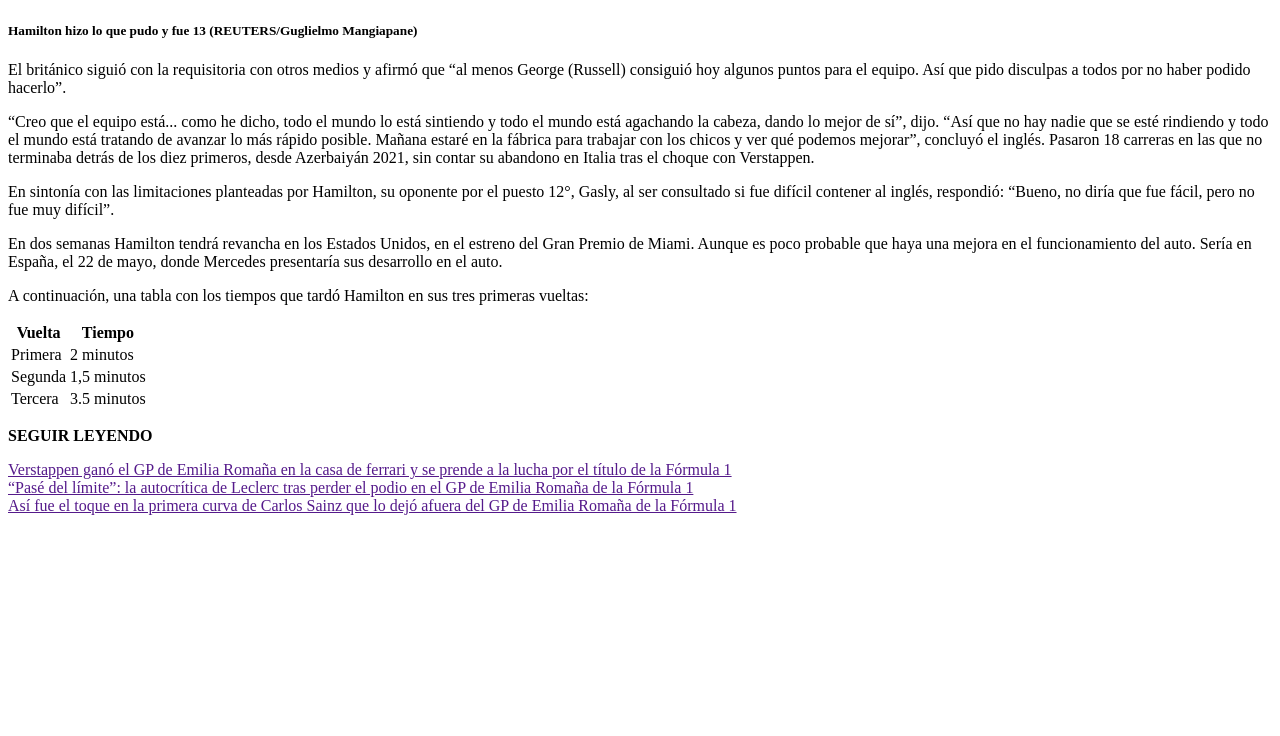
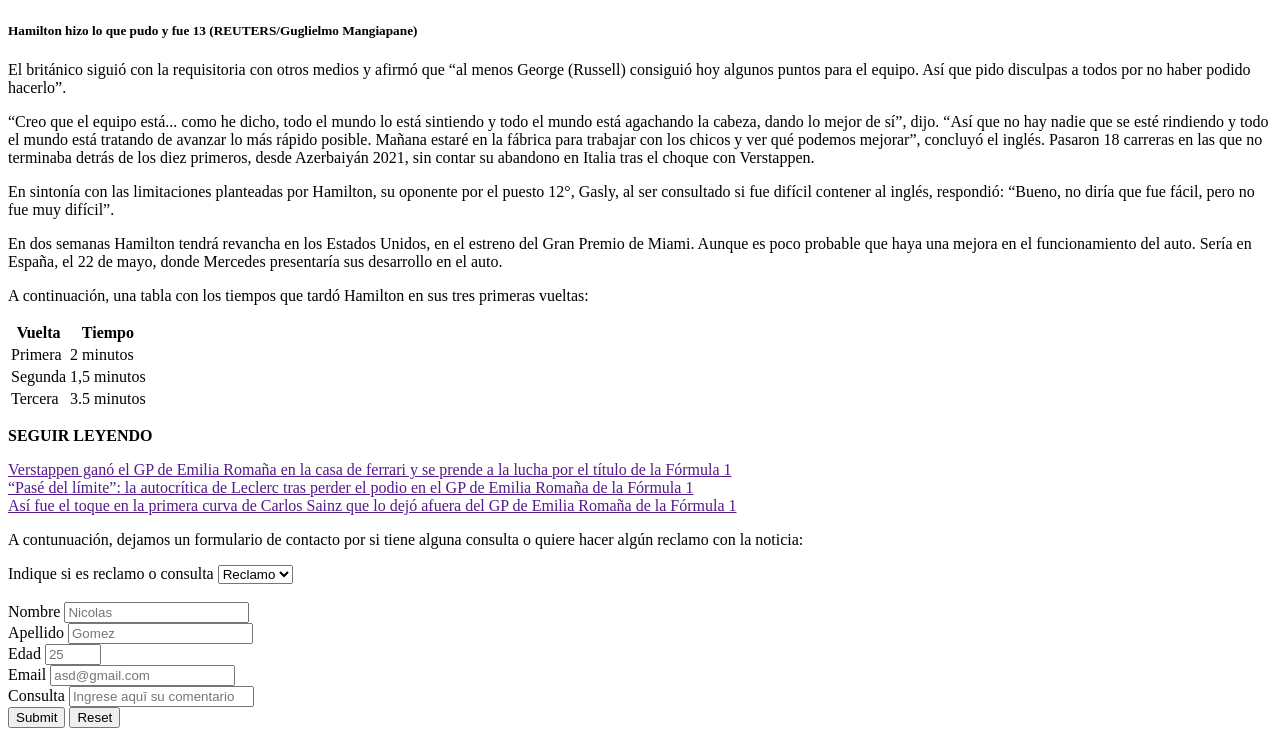
Before and after one commit to resciagonzaloUAI/tp3, a plain HTML site: page index.html in a window 1280 px wide. Shown: the part 2397-3133 px from the top of the page. Before the commit the page ends 2920 px from the top, so only its background shows below. Drawn offline with Linux system fonts and the light colour scheme.

Commit message:
Commit en otro branch con formulario y agrego estructura con divs y otros.

```diff
--- a/index.html
+++ b/index.html
@@ -7,6 +7,7 @@
     <meta name="description" content="Trabajo practico 3 para LPPA">
 </head>
 <body>
+<div class="noticia">
 <h1>"El auto fue inmanejable": el jefe de Mercedes le pidió perdón a Hamilton luego de una "carrera terrible" para el inglés</h1>
 <h2>En la vuelta de honor, Toto Wolff se disculpó por el mal coche que le entregaron al séptuple campeón mundial, que terminó
 13 y Max Verstappen le sacó una vuelta.
@@ -73,7 +74,7 @@ merecemos, los puntos y el resultado. Saldremos de esta, pero esta fue una carre
     </span><br><br>
     <span>-<b>Pregunta</b>:“¿Cómo te sientes con el coche, Lewis? Porque hemos escuchado por radio a Toto disculparse por el coche”
     </span><br><br>
-    <span>-<b>Hamilton</b>:<b>“Es duro, es duro”</b>>
+    <span>-<b>Hamilton</b>:<b>“Es duro, es duro”</b>
     </span><br><br>
     <span>-<b>Pregunta</b>:“¿Y qué esperas para Miami?”
     </span><br><br>
@@ -96,6 +97,8 @@ merecemos, los puntos y el resultado. Saldremos de esta, pero esta fue una carre
 <p>En dos semanas Hamilton tendrá revancha en los Estados Unidos, en el estreno del Gran Premio de Miami. Aunque es poco probable que haya una mejora
     en el funcionamiento del auto. Sería en España, el 22 de mayo, donde Mercedes presentaría sus desarrollo en el auto.
 </p>
+</div>
+<div class="tabla">
 <p>A continuación, una tabla con los tiempos que tardó Hamilton en sus tres primeras vueltas:</p>
 <table>
     <tr>
@@ -115,17 +118,38 @@ merecemos, los puntos y el resultado. Saldremos de esta, pero esta fue una carre
         <td>3.5 minutos</td>
     </tr>
 </table>
-
-
-
-
-
-
-<footer>
+</div>
+<div class="seguirLey">
 <p><b>SEGUIR LEYENDO</b></p>
 <a href="">Verstappen ganó el GP de Emilia Romaña en la casa de ferrari y se prende a la lucha por el título de la Fórmula 1</a><br>
 <a href="">“Pasé del límite”: la autocrítica de Leclerc tras perder el podio en el GP de Emilia Romaña de la Fórmula 1</a><br>
 <a href="">Así fue el toque en la primera curva de Carlos Sainz que lo dejó afuera del GP de Emilia Romaña de la Fórmula 1</a><br>
+</div>
+
+<footer>
+<div class="formulario">
+<p> A contunuación, dejamos un formulario de contacto por si tiene alguna consulta o quiere hacer algún reclamo con la noticia:</p>
+<form>
+    <label for="contacto">Indique si es reclamo o consulta</label>
+    <select name="contacto" id="contacto" form="carform">
+        <option value="reclamo">Reclamo</option>
+        <option value="consulta">Consulta</option>
+       <br>
+    </select><br><br>
+    <label for="nombre">Nombre</label>
+    <input type="text" id="nombre" required name="nombre" minlength="2" maxlength="15" placeholder="Nicolas"></imput><br>
+    <label for="apellido">Apellido</label>
+    <input type="text" id="apellido" required name="apellido" minlength="2" maxlength="15" placeholder="Gomez"></imput><br>
+    <label for="edad">Edad</label>
+    <input type="number" id="idpaciente" name="edad" min="0" max="20" placeholder="25"></imput><br>
+    <label for="email">Email</label>
+    <input type="email" id="email" required name="email" placeholder="asd@gmail.com"></imput><br>
+    <label for="consulta">Consulta</label>
+    <input type="text" id="consulta" name="consulta" placeholder="Ingrese aquī su comentario"><br>
+    <input type="submit" value="Submit">
+    <input type="reset" value="Reset">
+</form>
+</div>
 </footer>
 </body>
 </html>
```
